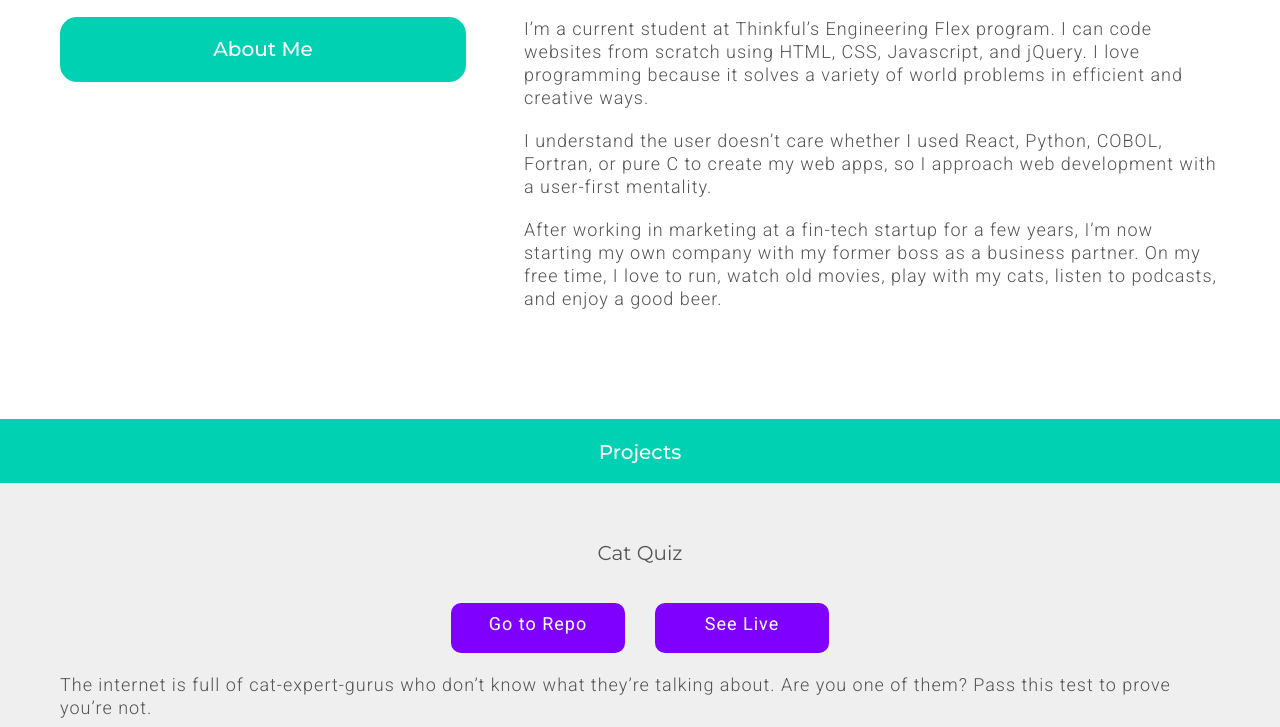
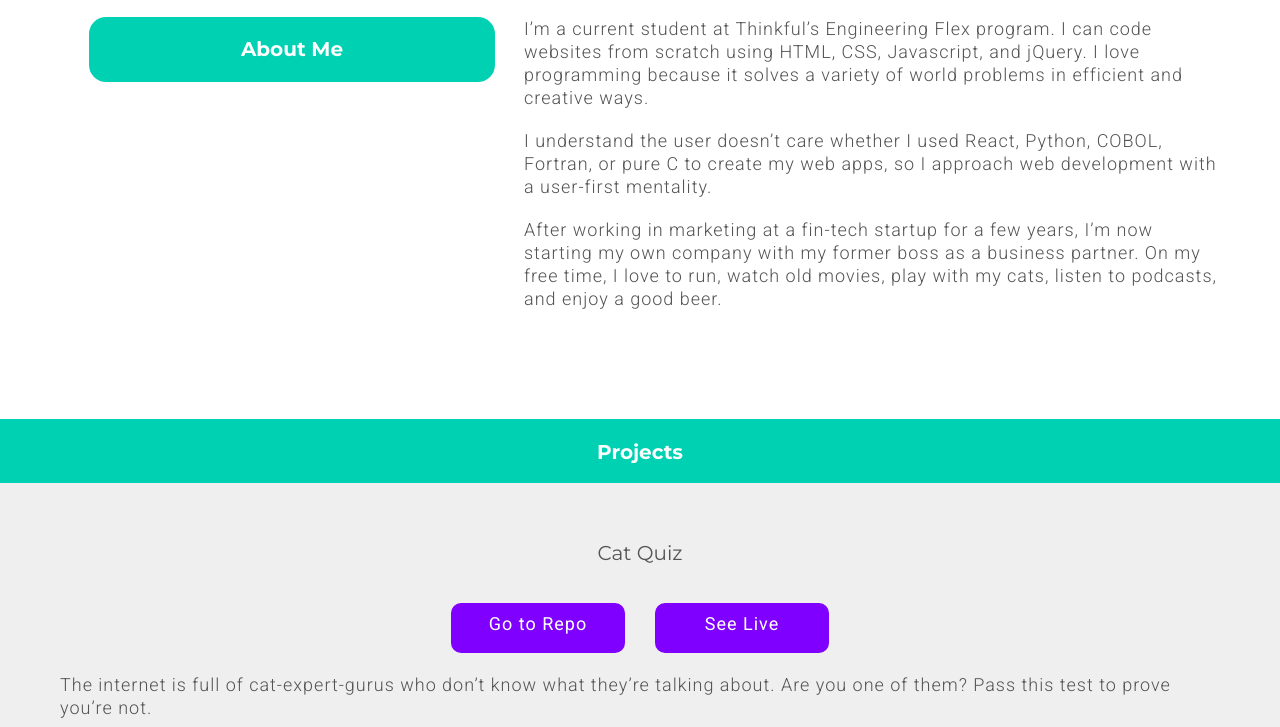
Before and after one commit to juandavidnh/my-portfolio, a plain HTML site: page index.html in a window 1280 px wide. Both pictures are taken after a click on the link "About Me". Shown: the part 521-1248 px from the top of the page. Drawn offline with nearby package versions, Linux system fonts and the light colour scheme; a web font is replaced by a local one.

Commit message:
accesibility fixes

```diff
--- a/index.html
+++ b/index.html
@@ -3,6 +3,7 @@
 <head>
     <link rel="stylesheet" type="text/css" href="meyer-reset.css">
     <link rel="stylesheet" type="text/css" href="main.css">
+    <link rel="shortcut icon" type="image/png" href="media/jd-webdesign-favicon.png"/>
     <link href="https://fonts.googleapis.com/css?family=Hammersmith+One&display=swap" rel="stylesheet">
     <link href="https://fonts.googleapis.com/css?family=Montserrat:400,500,600,700&display=swap" rel="stylesheet">
     <link href="https://fonts.googleapis.com/css?family=Roboto:300,400&display=swap" rel="stylesheet">
--- a/main.css
+++ b/main.css
@@ -39,6 +39,13 @@ h1{
     letter-spacing: 5px;
     color: white;
     flex-basis: 80%;
+}
+
+:target:before {
+    content:"";
+    display:block;
+    height: 110px; /* fixed header height*/
+    margin:-90px 0 0; /* negative fixed header height */
 }
 
 .menu{
@@ -107,7 +114,7 @@ h3{
     text-align: center;
     margin-bottom: 10%;
     font-size: 20px;
-    font-weight: 500;
+    font-weight: 700;
     color: white;
 
 }
```
Also changed, not shown: media/jd-webdesign-favicon.png (added).
